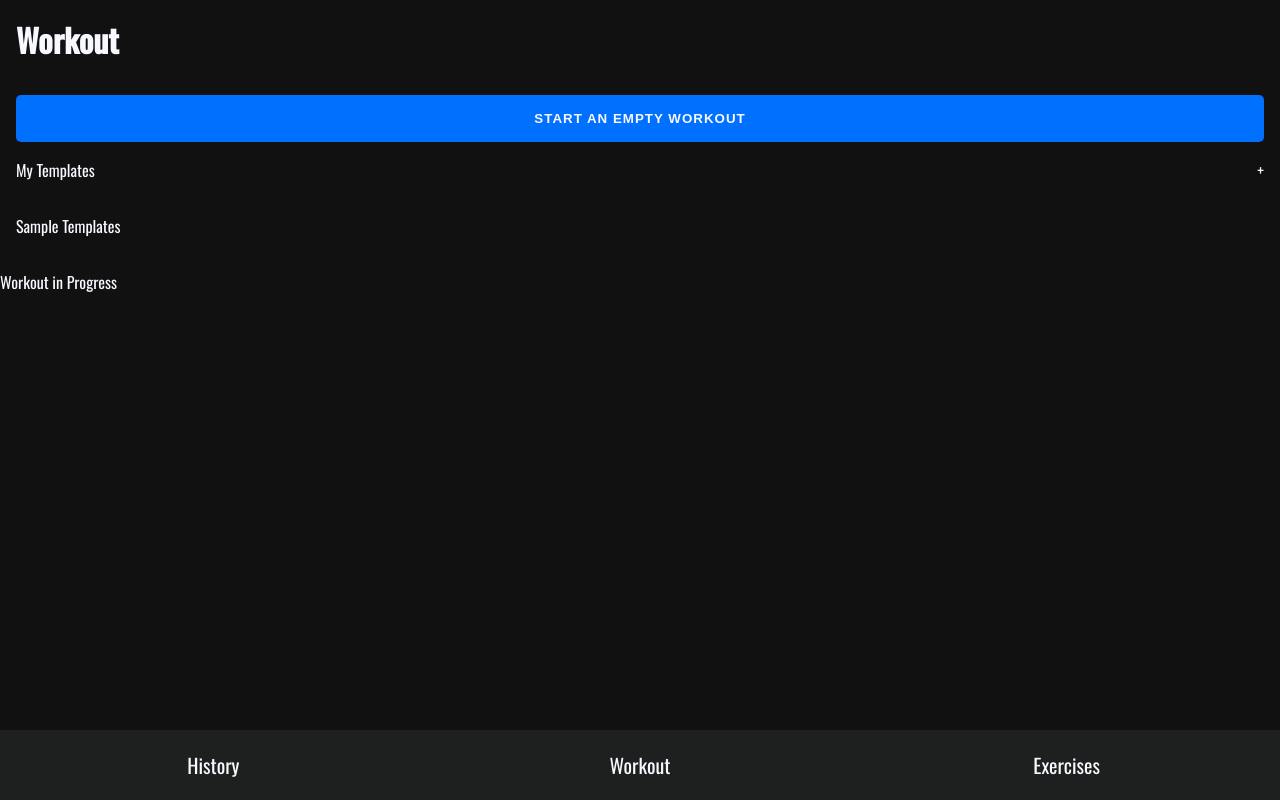
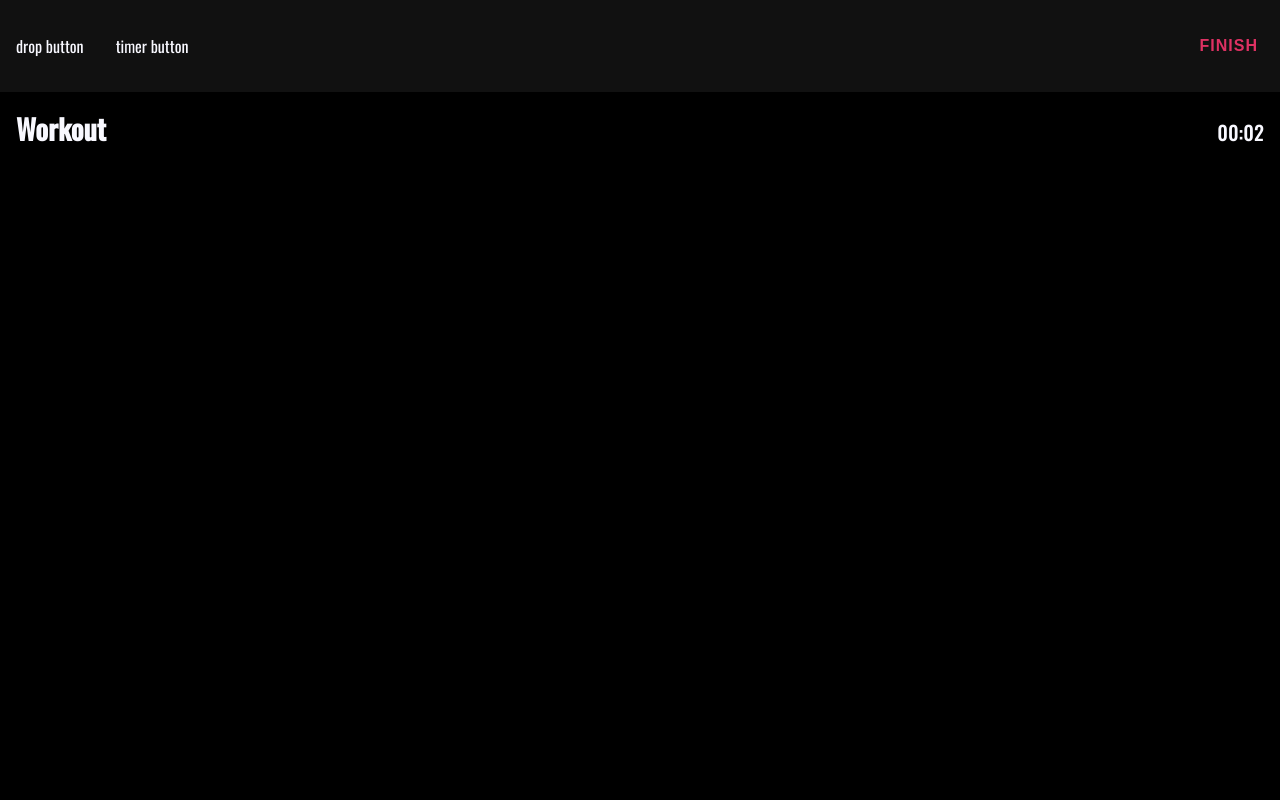
Before and after one commit to Jungl-ee/Lift, a React (Vite) app: page / in a window 1280 px wide. Both pictures are taken after a click on the button "START AN EMPTY WORKOUT". Built offline with nearby package versions, Linux system fonts and the light colour scheme.

Commit message:
Add: WorkoutSession component with Time component

```diff
--- /dev/null
+++ b/src/components/Time.tsx
@@ -0,0 +1,27 @@
+import { useState, useEffect } from "react";
+
+function Time() {
+  const [time, setTime] = useState(0);
+
+  useEffect(() => {
+    const timer = setInterval(() => {
+      setTime((prevTime) => prevTime + 1);
+    }, 1000);
+    return () => {
+      clearInterval(timer);
+    };
+  }, []);
+
+  function formatTime(n: number) {
+    n %= 60;
+    return n < 10 ? n.toString().padStart(2, "0") : n;
+  }
+
+  const secs = formatTime(time);
+  const mins = formatTime(Math.floor(time / 60));
+  const hrs = Math.floor(time / 3600);
+
+  return <p>{`${hrs > 0 ? `${hrs}:` : ""}${mins}:${secs}`}</p>;
+}
+
+export default Time;
--- a/src/components/WorkoutSession.tsx
+++ b/src/components/WorkoutSession.tsx
@@ -1,5 +1,35 @@
+import { useState } from "react";
+import { AppContextType, useGlobalContext } from "../AppContext";
+import Time from "./Time";
+import "../styles/workout-session.css";
+
 function WorkoutSession() {
-  return <>Workout in Progress</>;
+  const { setIsWorkoutSession } = useGlobalContext() as AppContextType;
+
+  const [workoutName, setWorkoutName] = useState("Workout");
+
+  return (
+    <div className="workout-session">
+      <header className="workout-session-header">
+        <div>
+          <p style={{ margin: 0 }}>drop button</p>
+          <p style={{ margin: 0 }}>timer button</p>
+          {/* <img src="" alt="" />
+        <img src="" alt="" /> */}
+        </div>
+        <button
+          className="workout-session-finish-btn"
+          onClick={() => setIsWorkoutSession((prevValue) => !prevValue)}
+        >
+          FINISH
+        </button>
+      </header>
+      <div className="workout-session-info">
+        <h2>{workoutName}</h2>
+        <Time />
+      </div>
+    </div>
+  );
 }
 
 export default WorkoutSession;
--- /dev/null
+++ b/src/styles/workout-session.css
@@ -0,0 +1,46 @@
+.workout-session {
+  position: absolute;
+  inset: 0;
+  background-color: black;
+}
+
+.workout-session-header {
+  display: flex;
+  justify-content: space-between;
+  align-items: center;
+  padding: 1rem;
+  background-color: #111111;
+  height: 60px;
+}
+
+.workout-session-header div {
+  display: flex;
+  gap: 2rem;
+}
+
+.workout-session-finish-btn {
+  font-size: 1rem;
+  font-weight: 600;
+  color: #de3163;
+  letter-spacing: 1px;
+  background-color: transparent;
+  border: none;
+}
+
+.workout-session-info {
+  display: flex;
+  justify-content: space-between;
+  align-items: baseline;
+  padding: 1rem;
+}
+
+.workout-session-info h2 {
+  font-size: 1.75rem;
+  margin: 0;
+}
+
+.workout-session-info p {
+  font-size: 1.25rem;
+  margin: 0;
+  font-weight: 500;
+}
```
